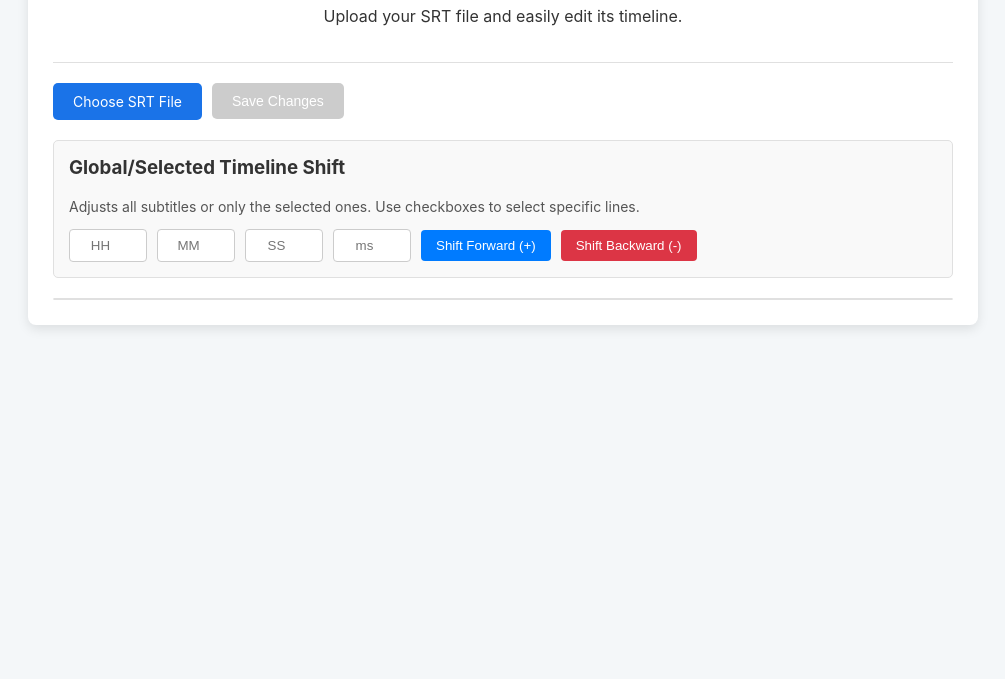
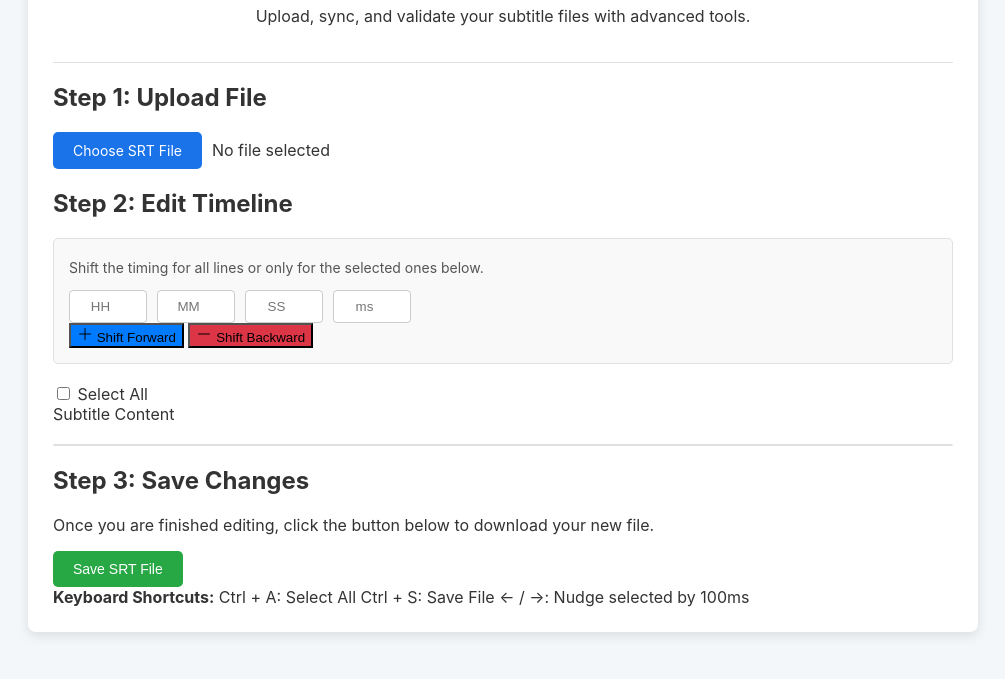
Before and after one commit to GeekNeuron/SUBTime, a plain HTML site: page index.html in a window 1280 px wide. Shown: the part 121-800 px from the top of the page, without its empty margins (137-1142 px from the left). Drawn offline with Linux system fonts and the light colour scheme.

Commit message:
Update index.html

```diff
--- a/index.html
+++ b/index.html
@@ -3,38 +3,76 @@
 <head>
     <meta charset="UTF-8">
     <meta name="viewport" content="width=device-width, initial-scale=1.0">
-    <title>SRT Subtitle Timeline Coordinator</title>
+    <title>Professional SRT Subtitle Editor</title>
+    <link rel="preconnect" href="https://fonts.googleapis.com">
+    <link rel="preconnect" href="https://fonts.gstatic.com" crossorigin>
+    <link href="https://fonts.googleapis.com/css2?family=Vazirmatn:wght@300;400;600;700&display=swap" rel="stylesheet">
     <link rel="stylesheet" href="style.css">
 </head>
 <body>
 
     <div class="container">
         <header>
-            <h1>SRT Subtitle Timeline Coordinator</h1>
-            <p>Upload your SRT file and easily edit its timeline.</p>
+            <h1>Professional SRT Subtitle Editor</h1>
+            <p>Upload, sync, and validate your subtitle files with advanced tools.</p>
         </header>
 
+        <main>
+            <div class="card" id="upload-card">
+                <h2>Step 1: Upload File</h2>
                 <div class="controls">
                     <input type="file" id="fileInput" accept=".srt">
                     <label for="fileInput" class="custom-file-upload">Choose SRT File</label>
-            <button id="saveButton" disabled>Save Changes</button>
+                    <span id="file-name">No file selected</span>
+                </div>
             </div>
 
+            <div class="card hidden" id="editor-card">
+                <h2>Step 2: Edit Timeline</h2>
                 <div class="timeline-shifter">
-            <h3>Global/Selected Timeline Shift</h3>
-            <p>Adjusts all subtitles or only the selected ones. Use checkboxes to select specific lines.</p>
+                    <p>Shift the timing for all lines or only for the selected ones below.</p>
                     <div class="shift-controls">
                         <input type="number" id="shiftHours" placeholder="HH" min="0">
                         <input type="number" id="shiftMinutes" placeholder="MM" min="0" max="59">
                         <input type="number" id="shiftSeconds" placeholder="SS" min="0" max="59">
                         <input type="number" id="shiftMilliseconds" placeholder="ms" min="0" max="999">
-                <button id="shiftForwardButton">Shift Forward (+)</button>
-                <button id="shiftBackwardButton">Shift Backward (-)</button>
+                    </div>
+                     <div class="shift-buttons">
+                        <button id="shiftForwardButton" title="Shift subtitles forward (+)">
+                            <svg xmlns="http://www.w3.org/2000/svg" width="16" height="16" fill="currentColor" viewBox="0 0 16 16"><path fill-rule="evenodd" d="M8 2a.5.5 0 0 1 .5.5v5h5a.5.5 0 0 1 0 1h-5v5a.5.5 0 0 1-1 0v-5h-5a.5.5 0 0 1 0-1h5v-5A.5.5 0 0 1 8 2Z"/></svg>
+                            Shift Forward
+                        </button>
+                        <button id="shiftBackwardButton" title="Shift subtitles backward (-)">
+                            <svg xmlns="http://www.w3.org/2000/svg" width="16" height="16" fill="currentColor" viewBox="0 0 16 16"><path fill-rule="evenodd" d="M2 8a.5.5 0 0 1 .5-.5h11a.5.5 0 0 1 0 1h-11A.5.5 0 0 1 2 8Z"/></svg>
+                            Shift Backward
+                        </button>
                     </div>
                 </div>
 
+                <div class="subtitle-list-header">
+                    <div class="select-all-container">
+                        <input type="checkbox" id="selectAllCheckbox" title="Select/Deselect All (Ctrl+A)">
+                        <label for="selectAllCheckbox">Select All</label>
+                    </div>
+                    <span>Subtitle Content</span>
+                </div>
                 <div id="subtitle-container">
                     </div>
+            </div>
+
+            <div class="card hidden" id="save-card">
+                 <h2>Step 3: Save Changes</h2>
+                 <p>Once you are finished editing, click the button below to download your new file.</p>
+                <button id="saveButton" title="Save File (Ctrl+S)">Save SRT File</button>
+            </div>
+        </main>
+
+        <footer class="hidden" id="shortcuts-footer">
+            <strong>Keyboard Shortcuts:</strong>
+            <span class="shortcut">Ctrl + A: Select All</span>
+            <span class="shortcut">Ctrl + S: Save File</span>
+            <span class="shortcut">← / →: Nudge selected by 100ms</span>
+        </footer>
 
     </div>
 
```
Lines whose indentation alone changed are shown as unchanged.
